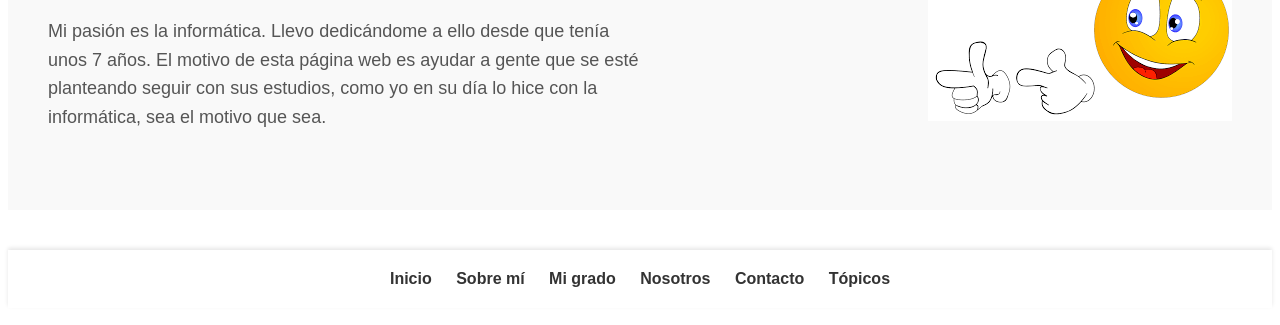
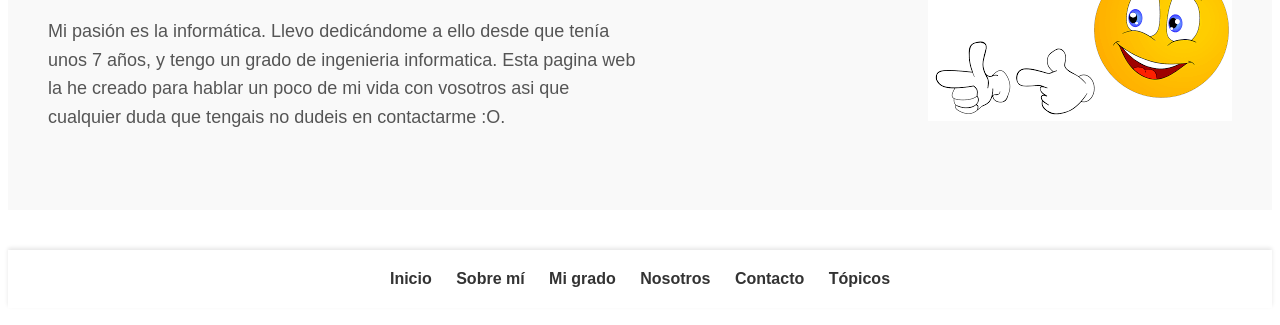
Before and after one commit to MarioGayarr/.vscode, a plain HTML site: page Workspace/Mi pagina web/index.html in a window 1280 px wide. Shown: the part 233-558 px from the top of the page. Drawn offline with Linux system fonts and the light colour scheme.

Commit message:
COMMIT INDEX

```diff
--- a/Workspace/Mi pagina web/index.html
+++ b/Workspace/Mi pagina web/index.html
@@ -22,7 +22,7 @@
   <section class="hero">
     <div class="text">
       <h1>¡Hola! Me llamo Rosa.</h1>
-      <p>Mi pasión es la informática. Llevo dedicándome a ello desde que tenía unos 7 años. El motivo de esta página web es ayudar a gente que se esté planteando seguir con sus estudios, como yo en su día lo hice con la informática, sea el motivo que sea.</p>
+      <p>Mi pasión es la informática. Llevo dedicándome a ello desde que tenía unos 7 años, y tengo un grado de ingenieria informatica. Esta pagina web la he creado para hablar un poco de mi vida con vosotros asi que cualquier duda que tengais no dudeis en contactarme :O.</p>
     </div>
     <img src="Imagenes/descarga.png" alt="Imagen representativa">
   </section>
```
